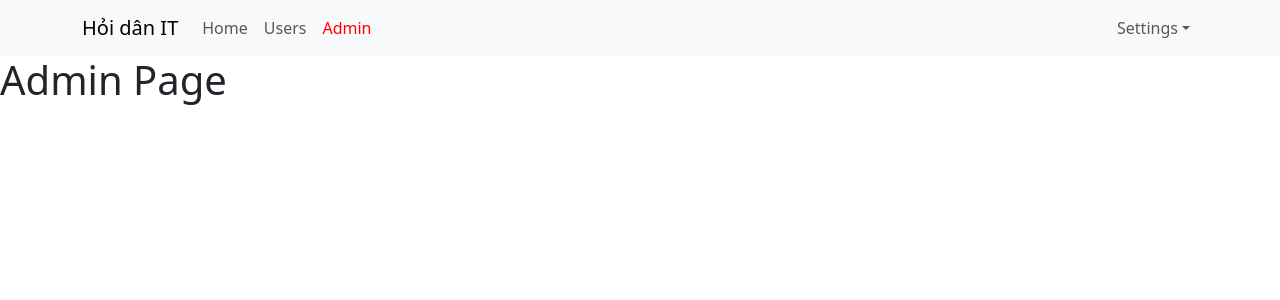
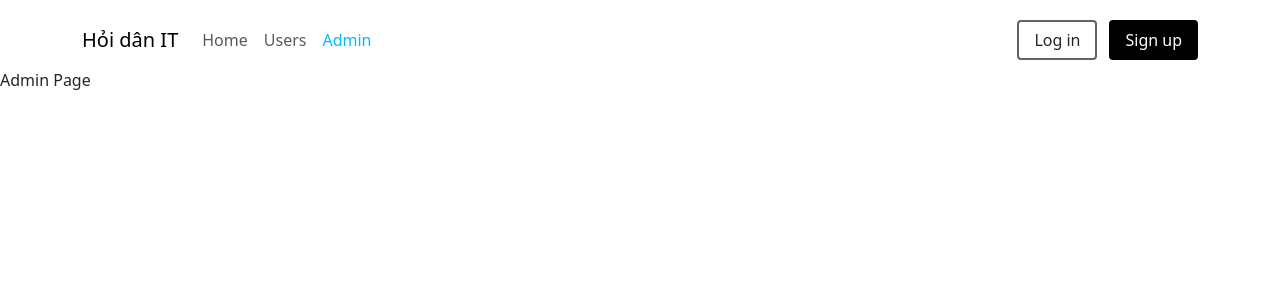
Before and after one commit to OzaiwaMakai/test-demo-React, a React (Create React App) app: page /admins in a window 1280 px wide. Shown: the top 300 px of the page. Built offline with nearby package versions, Linux system fonts and the light colour scheme.

Commit message:
header and home

```diff
--- a/src/App.scss
+++ b/src/App.scss
@@ -7,16 +7,88 @@ body {
   -webkit-font-smoothing: antialiased;
   -moz-osx-font-smoothing: grayscale;
 }
+@media (min-width: 1300px) {
+  .container, .container-lg, .container-md, .container-sm, .container-xl{
+    max-width: 1300px;
+}
+}
+
 
 .app-container {
   .header-container {
-    .navbar-nav {
+      .navbar {
+        z-index: 10;
+        background-color: transparent!important;
+        padding-top: 20px;
       .nav-link {
-        &.active{
-          color: red;
+          &.active{
+          color: #00bbff;
+        }
+      }
+      .btn-login{
+            border: 2px solid rgb(99, 99, 99);
+            border-radius: 4px;
+            margin-right: 12px;
+            padding: 0 15px;
+            height: 40px;
+      }
+      .btn-signup{
+            background-color: black;
+            color: white;
+            border-radius: 4px;
+            padding: 0 15px;
+            height: 40px;
+            &:hover{
+                    background-color: rgb(77, 77, 77);
+
+            }
+      }
+
+
+    }
+  }
+
+  .homepage-container{
+        .homepage-content{
+          position: relative;
+          padding: 0 100px;
+          width: 50%;
+          display: flex;
+          flex-direction: column ;
+          gap: 30px;
+          margin-top: 100px;
+          .title-1{
+            font-size: 38px;
+            font-weight: 600;
         }
 
-      }
-    }
+        .title-2{
+            font-size: 28px;
+        }
+
+        .title-3{
+            button {
+              font-size: 18px;
+            background-color: black;
+              color: white;
+              border-radius: 4px;
+              padding: 0 15px;
+              height: 50px;
+            &:hover{
+                    background-color: rgb(77, 77, 77);
+
+            }
+            }
+        }
+        }
+
+
   }
 }
+
+video {
+  position: fixed;
+  bottom: -25%;
+  width: 100vw;
+  height: auto;
+}
--- a/src/components/Admin/admin.js
+++ b/src/components/Admin/admin.js
@@ -1,7 +1,7 @@
 const Admin = (props) => {
     return (
         <div className="admin-container">
-            <h1>Admin Page</h1>
+            Admin Page
         </div>
     );
 }
--- a/src/components/Header/header.js
+++ b/src/components/Header/header.js
@@ -7,7 +7,8 @@ const Header = () => {
     return (
         <Navbar expand="lg" className="bg-body-tertiary">
             <Container>
-                <Navbar.Brand href="/">Hỏi dân IT</Navbar.Brand>
+                <NavLink to="/" className='navbar-brand'>Hỏi dân IT</NavLink>
+
                 <Navbar.Toggle aria-controls="basic-navbar-nav" />
                 <Navbar.Collapse id="basic-navbar-nav">
                     <Nav className="me-auto">
@@ -17,13 +18,13 @@ const Header = () => {
 
                     </Nav>
                     <Nav>
-                        <NavDropdown title="Settings" id="basic-nav-dropdown">
-                            <NavDropdown.Item href="#action/3.1">Log In</NavDropdown.Item>
-                            <NavDropdown.Item href="#action/3.2">
-                                Log Out
-                            </NavDropdown.Item>
-                            <NavDropdown.Item href="#action/3.1">Profile</NavDropdown.Item>
-                        </NavDropdown>
+                        <button className='btn btn-login'>Log in</button>
+                        <button className='btn btn-signup'>Sign up</button>
+                        {/* <NavDropdown title="Settings" id="basic-nav-dropdown">
+                            <NavDropdown.Item >Log In</NavDropdown.Item>
+                            <NavDropdown.Item >Log Out</NavDropdown.Item>
+                            <NavDropdown.Item >Profile</NavDropdown.Item>
+                        </NavDropdown> */}
                     </Nav>
                 </Navbar.Collapse>
             </Container>
--- /dev/null
+++ b/src/components/Home/HomePage.js
@@ -0,0 +1,22 @@
+import videoHomePage from '../../assets/video-homepage.mp4';
+
+const HomePage = (props) => {
+    return (
+        <div className="homepage-container">
+            <video autoPlay loop muted>
+                <source
+                    src={videoHomePage}
+                    ype="video/mp4" />
+            </video>
+            <div className="homepage-content">
+                <div className="title-1">There's a better way to ask</div>
+                <div className="title-2">You don't want to make a boring form. And your audience won't answer one.</div>
+                <div className="title-3">
+                    <button className='btn'>Get's started. It's free</button>
+                </div>
+            </div>
+        </div>
+    );
+}
+
+export default HomePage;
--- a/src/components/User/user.js
+++ b/src/components/User/user.js
@@ -1,7 +1,7 @@
 const User = (props) => {
     return (
         <div className="user-container">
-            <h1>User Page</h1>
+            User Page
         </div>
     );
 }
--- a/src/index.js
+++ b/src/index.js
@@ -8,6 +8,7 @@ import 'bootstrap/dist/css/bootstrap.min.css';
 import { BrowserRouter, Routes, Route } from 'react-router-dom';
 import User from './components/User/user';
 import Admin from './components/Admin/admin';
+import HomePage from './components/Home/HomePage';
 const root = ReactDOM.createRoot(document.getElementById('root'));
 root.render(
   <Provider store={store}>
@@ -15,6 +16,7 @@ root.render(
       {/* <React.StrictMode> */}
       <Routes>
         <Route path="/" element={<App />} >
+          <Route index element={<HomePage />} />
           <Route path="/users" element={<User />} />
           <Route path="/admins" element={<Admin />} />
         </Route>
```
Also changed, not shown: 1 other file (tests, documents, lock files or other folders).
